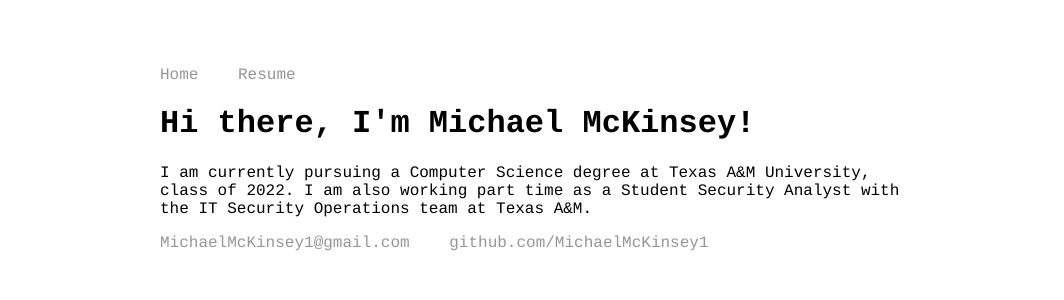
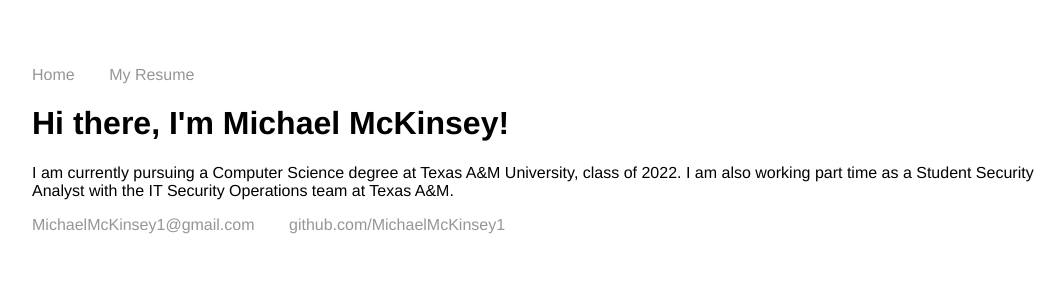
Before and after one commit to michaelmckinsey1/michaelmckinsey1.github.io, a Jekyll site: the page index.html, which Jekyll copies as it is, in a window 1280 px wide. Shown: the top 300 px of the page, without its empty margins (104-1168 px from the left). Built offline with Jekyll 4.4.1, drawn with Linux system fonts in a browser that asks for light colours.

Commit message:
learning

```diff
--- a/css/main.css
+++ b/css/main.css
@@ -55,9 +55,9 @@
 
 /*Entire page*******************/
 html {
-    font-family: 'courier';
+    font-family: 'Helvetica', 'Arial', 'Sans-Serif';
     margin: 50px auto;
-    width: 60%;
+    width: 80%;
 }
 /*******************************/
 
--- a/index.html
+++ b/index.html
@@ -11,7 +11,7 @@
     <nav>
         <ul>
             <li><a href="/">Home</a></li>
-            <li><a href="/resume/Resume.pdf">Resume</a></li>
+            <li><a href="/resume/Resume.pdf">My Resume</a></li>
         </ul>
     </nav>
 
```
